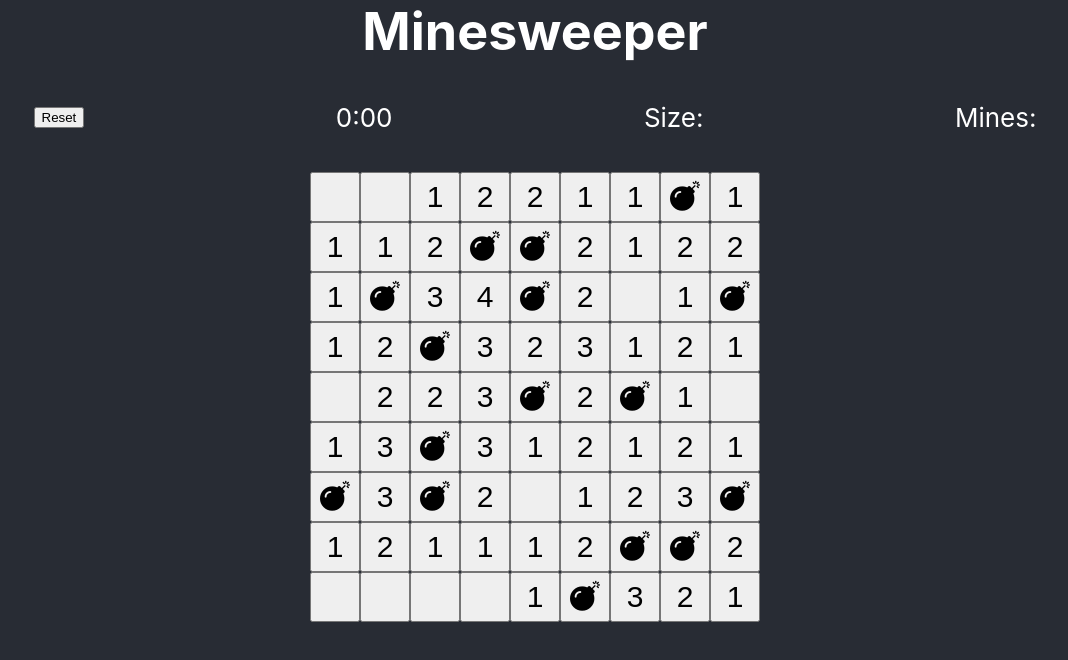
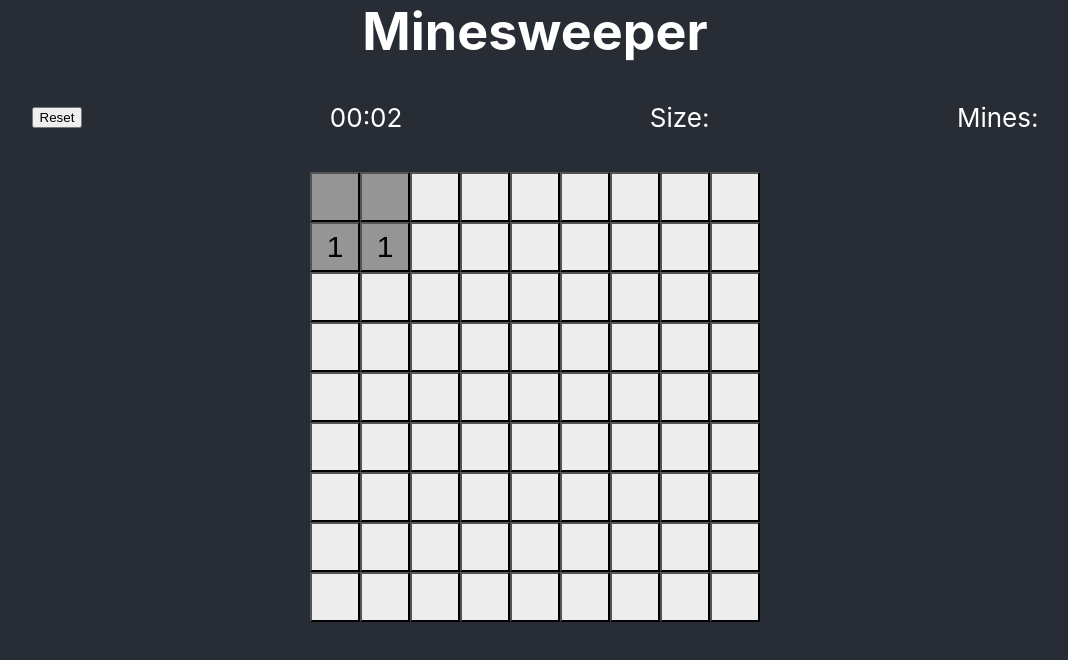
Before and after one commit to Abhiek187/minesweeper, a React (Create React App) app: page / in a window 1280 px wide. Both pictures are taken after a click on the button 440 px from the left and 196 px from the top of the page. Shown: the top 660 px of the page, without its empty margins (105-1173 px from the left). Built offline with nearby package versions, Linux system fonts and the light colour scheme.

Commit message:
Control the game state

```diff
--- a/src/components/App.tsx
+++ b/src/components/App.tsx
@@ -1,14 +1,30 @@
-import React from 'react';
+import React, { useState } from 'react';
 import '../css/App.css';
 import Board from './Board';
 import TopBar from './TopBar';
 
+export enum GameState {
+    Initial, // tiles are hidden and the timer is at 0
+    Playing, // timer is counting and each tile is revealed
+    GameOver // a mine is clicked or all the safe spaces are revealed, timer stops
+}
+
 const App: React.FC = () => {
+    const [gameState, setGameState] = useState<GameState>(GameState.Initial);
+
+    const changeGameState = (state: GameState): void => {
+        setGameState(state);
+    };
+
     return (
         <div className="App">
             <h1 className="title">Minesweeper</h1>
-            <TopBar />
-            <Board />
+            <TopBar gameState={gameState} onReset={() => changeGameState(GameState.Initial)} />
+            <Board
+                gameState={gameState}
+                onInitialClick={() => changeGameState(GameState.Playing)}
+                onGameOver={() => changeGameState(GameState.GameOver)}
+            />
         </div>
     );
 };
--- a/src/components/Board.tsx
+++ b/src/components/Board.tsx
@@ -1,8 +1,15 @@
-import React, { useState } from 'react';
+import React, { useEffect, useState } from 'react';
 import '../css/Board.css';
+import { GameState } from './App';
 import Tile from './Tile';
 
-const Board: React.FC = () => {
+type BoardProps = {
+    gameState: GameState,
+    onInitialClick(): void,
+    onGameOver(): void
+};
+
+const Board: React.FC<BoardProps> = ({ gameState, onInitialClick, onGameOver }) => {
     /* Observations:
      * 9x9 easy, 16x16 medium, 30x16 hard
      * first tile has to be 0
@@ -16,6 +23,14 @@
     const [height, setHeight] = useState<number>(9);
     const [mines, setMines] = useState<number>(Math.floor(width * height * 0.2));
     const [tiles, setTiles] = useState<number[]>(Array(width * height).fill(0));
+    const [hiddenTiles, setHiddenTiles] = useState<boolean[]>(Array(width * height).fill(true));
+
+    useEffect(() => {
+        if (gameState === GameState.Initial) {
+            // Cover the tiles after restarting the game
+            setHiddenTiles(Array(width * height).fill(true));
+        }
+    }, [gameState, width, height]);
 
     const excludeIndices = (arr: number[], exs: number[]): number[] => (
         arr.filter((_, i) => !exs.includes(i))
@@ -82,6 +97,26 @@
         return indices.slice(0, mines);
     };
 
+    const uncoverTile = (index: number): void => {
+        // Show the selected tile
+        const newHiddenTiles = [...hiddenTiles];
+        newHiddenTiles[index] = false;
+
+        if (tiles[index] === 0) {
+            // Uncover all surrounding spaces if the tile's a 0
+            const adjacentTiles = getAdjacentTiles(index);
+
+            for (const adjacentTile of adjacentTiles) {
+                newHiddenTiles[adjacentTile] = false;
+            }
+        } else if (tiles[index] === -1) {
+            // End the game if a mine is discovered
+            onGameOver();
+        }
+
+        setHiddenTiles(newHiddenTiles); // refresh all the tiles
+    };
+
     const generateBoard = (clickedTile: number): void => {
         // Upon clicking the first tile:
         // 1. Initialize the game board with 0s
@@ -106,7 +141,24 @@
             }
         }
 
+        // 5. Uncover the selected tile + all surrounding tiles
         setTiles(newTiles);
+        uncoverTile(clickedTile);
+    };
+
+    const determineGameAction = (index: number): void => {
+        // Set the click event depending on the current game state
+        if (gameState === GameState.Initial) {
+            // Set up all the mines and start playing the game
+            generateBoard(index);
+            onInitialClick(); // notify the parent of a change in game state
+        } else if (gameState === GameState.Playing) {
+            // Uncover the tile and check if it's a mine
+            if (hiddenTiles[index]) {
+                uncoverTile(index);
+            }
+        }
+        // Don't do anything if the tile is already revealed or in a game over state
     };
 
     return (
@@ -117,7 +169,12 @@
             gridTemplateRows: "repeat(auto-fill, 50px)"
         }}>
             {tiles.map((tile, index) =>
-                <Tile key={index} number={tile} onClick={() => generateBoard(index)} />
+                <Tile
+                    key={index}
+                    number={tile}
+                    isHidden={hiddenTiles[index]}
+                    onClick={() => determineGameAction(index)}
+                />
             )}
         </main>
     );
--- a/src/components/Tile.tsx
+++ b/src/components/Tile.tsx
@@ -3,14 +3,17 @@
 
 type BoardProps = {
     number: number,
+    isHidden: boolean,
     onClick: React.MouseEventHandler<HTMLButtonElement>
 };
 
-const Tile: React.FC<BoardProps> = ({ number, onClick }) => {
+const Tile: React.FC<BoardProps> = ({ number, isHidden, onClick }) => {
     return (
-        <button type="button" className="mine-button" onClick={onClick}>
+        <button type="button" className="mine-button" onClick={onClick} style={{
+            backgroundColor: isHidden ? "#ededed" : "#959595"
+        }}>
             <div className="mine-tile" style={{
-                visibility: number === 0 ? "hidden" : "visible"
+                visibility: isHidden || number === 0 ? "hidden" : "visible"
             }}>
                 {number >= 0 ? number : <i className="fas fa-bomb" />}
             </div>
--- a/src/components/TopBar.tsx
+++ b/src/components/TopBar.tsx
@@ -1,11 +1,49 @@
-import React from 'react';
+import React, { useEffect, useRef, useState } from 'react';
 import '../css/TopBar.css';
+import { GameState } from './App';
 
-const TopBar: React.FC = () => {
+type TopBarProps = {
+    gameState: GameState,
+    onReset: React.MouseEventHandler<HTMLButtonElement>
+};
+
+const TopBar: React.FC<TopBarProps> = ({ gameState, onReset }) => {
+    const [timer, setTimer] = useState<number>(0);
+    const timeInterval = useRef<NodeJS.Timeout>();
+
+    useEffect(() => {
+        switch (gameState) {
+            case GameState.Playing:
+                timeInterval.current = setInterval(() => {
+                    setTimer(timer => timer + 1);
+                }, 1000);
+                break;
+            case GameState.GameOver:
+                if (timeInterval.current !== undefined) {
+                    clearInterval(timeInterval.current);
+                }
+
+                break;
+            default:
+                if (timeInterval.current !== undefined) {
+                    clearInterval(timeInterval.current);
+                }
+
+                setTimer(0);
+        }
+    }, [gameState]);
+
+    const timerToString = (): string => {
+        // Add a leading zero if the number is a single digit
+        const mins: string = Math.floor(timer / 60).toString().padStart(2, "0");
+        const secs: string = (timer % 60).toString().padStart(2, "0");
+        return `${mins}:${secs}`;
+    };
+
     return (
         <header className="mine-header">
-            <button type="reset">Reset</button>
-            <time>0:00</time>
+            <button type="reset" onClick={onReset}>Reset</button>
+            <time>{timerToString()}</time>
             <p>Size:</p>
             <p>Mines:</p>
         </header>
--- a/src/css/Tile.css
+++ b/src/css/Tile.css
@@ -1,3 +1,7 @@
+.mine-button {
+  border-color: black;
+}
+
 .mine-tile {
   color: black;
   font-size: 30px;
```
